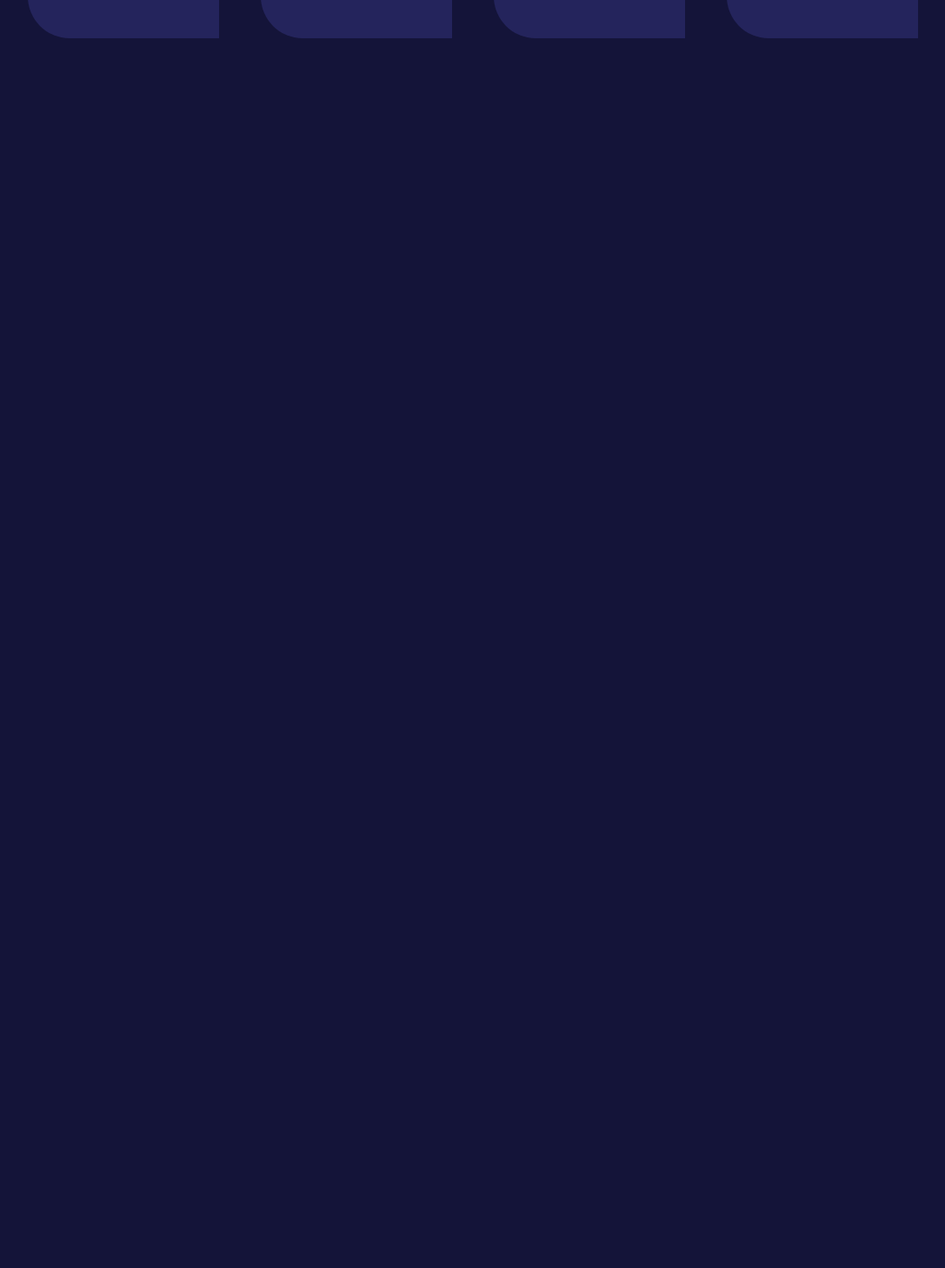
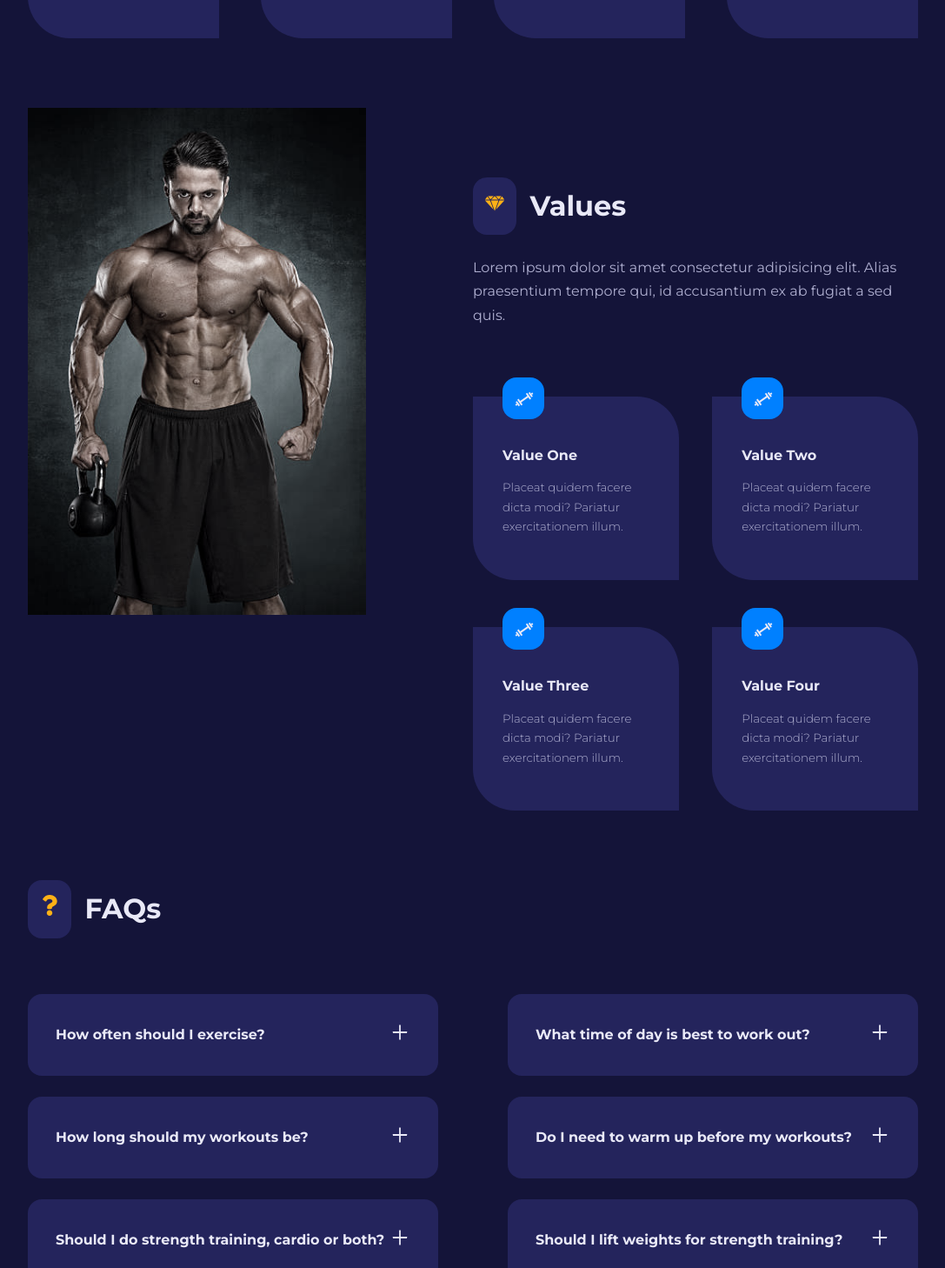
Before and after one commit to MehediMashfan086/react-project-gym, a React (Create React App) app: page / in a window 1280 px wide. Shown: the part 1319-2777 px from the top of the page at 87% size, without its empty margins (96-1183 px from the left). Before the commit the page ends 1363 px from the top, so only its background shows below. Built offline with nearby package versions, Linux system fonts and the light colour scheme.

Commit message:
feat(Values, FAQs): VAlues and FAQs section done

```diff
--- /dev/null
+++ b/src/components/FAQs/FAQ.jsx
@@ -0,0 +1,21 @@
+import { React, useState } from 'react'
+import { AiOutlinePlus, AiOutlineMinus } from "react-icons/ai"
+
+const FAQ = ({id, question, answer}) => {
+    const [isAnswerShowing, setIsAnswerShowing] = useState(false);
+  return (
+    <article className="faq" onClick={() => setIsAnswerShowing(prev => !prev)}>
+        <div>
+            <h4>{question}</h4>
+            <button className="faq-icon">
+                {
+                    isAnswerShowing ? <AiOutlineMinus /> : <AiOutlinePlus />
+                }
+            </button>
+        </div>
+        { isAnswerShowing && <p>{answer}</p>}
+    </article>
+  )
+}
+
+export default FAQ
--- /dev/null
+++ b/src/components/FAQs/FAQs.jsx
@@ -0,0 +1,25 @@
+import React from 'react'
+import SectionHead from '../SectionHead/SectionHead'
+import { faqs } from "../../data"
+import { FaQuestion } from "react-icons/fa"
+import FAQ from './FAQ'
+// import Card from "../../UI/Card"
+
+const FAQs = () => {
+  return (
+    <section className="faqs">
+        <div className="container faqs-container">
+            <SectionHead icon={<FaQuestion />} title="FAQs" />
+            <div className="faqs-wrapper">
+                    {
+                        faqs.map(({id, question, answer}) => {
+                            return <FAQ key={id} question={question} answer={answer}/>
+                        })
+                    }
+                </div>
+        </div>
+    </section>
+  )
+}
+
+export default FAQs
--- /dev/null
+++ b/src/components/Values/Values.jsx
@@ -0,0 +1,43 @@
+import React from 'react'
+import Image from "../../images/values.jpg"
+import SectionHead from '../SectionHead/SectionHead'
+import { GiCutDiamond } from "react-icons/gi"
+import { values } from "../../data"
+import Card from "../../UI/Card"
+
+const Values = () => {
+  return (
+    <section className="values">
+        <div className="container values-container">
+            {/* Values Left */}
+            <div className="values-left">
+                <div className="values-image">
+                    <img src={Image} alt="values-pic" />
+                </div>
+            </div>
+
+            {/* Values Right */}
+            <div className="values-right">
+                <SectionHead icon={<GiCutDiamond />} title="Values" />
+                <p>Lorem ipsum dolor sit amet consectetur adipisicing elit.
+                    Alias praesentium tempore qui, id accusantium ex
+                    ab fugiat a sed quis.
+                </p>
+                <div className="values-wrapper">
+                    {
+                        values.map(({id, icon, title, desc}) => {
+                            return <Card key={id} className="values-value">
+                                <span>{icon}</span>
+                                <h4>{title}</h4>
+                                <small>{desc}</small>
+                            </Card>
+                        })
+                    }
+                </div>
+            </div>
+        </div>
+    </section>
+  )
+}
+
+export default Values
--- a/src/data.js
+++ b/src/data.js
@@ -1,4 +1,5 @@
 import {CgGym} from 'react-icons/cg'
+import { SiOpenaigym } from "react-icons/si"
 
 
 
@@ -38,28 +39,28 @@ export const links = [
 export const programs = [
     {
         id: 1,
-        icon: <CgGym/>,
+        icon: <SiOpenaigym/>,
         title: "Program One",
         info: "This is the day that the lord has made. We will rejoice!",
         path: "/programs/111"
     },
     {
         id: 2,
-        icon: <CgGym/>,
+        icon: <SiOpenaigym/>,
         title: "Program Two",
         info: "This is the day that the lord has made. We will rejoice!",
         path: "/programs/222"
     },
     {
         id: 3,
-        icon: <CgGym/>,
+        icon: <SiOpenaigym/>,
         title: "Program Three",
         info: "This is the day that the lord has made. We will rejoice!",
         path: "/programs/333"
     },
     {
         id: 4,
-        icon: <CgGym/>,
+        icon: <SiOpenaigym/>,
         title: "Program Four",
         info: "This is the day that the lord has made. We will rejoice!",
         path: "/programs/444"
--- a/src/pages/Home/Home.css
+++ b/src/pages/Home/Home.css
@@ -80,3 +80,80 @@
     background: var(--color-secondary);
     color: var(--color-gray-600);
 }
+
+
+
+/* ==== Values === */
+
+.values-container {
+    display: grid;
+    grid-template-columns: 38% 50%;
+    gap: 12%;
+}
+
+.values-image {
+    filter: saturate(0.25);
+    transition: var(--transition);
+}
+
+.values-image:hover {
+    filter: saturate(1);
+}
+
+.values-right > p {
+    margin: 1.5rem 0 5rem;
+}
+
+.values-wrapper {
+    display: grid;
+    grid-template-columns: 1fr 1fr;
+    gap: 3.4rem 2.4rem;
+}
+
+.card.values-value {
+    padding-top: 3.5rem;
+    text-align: left;
+    position: relative;
+}
+
+.card.values-value span {
+    position: absolute;
+    top: -1.5rem;
+}
+
+
+
+
+
+/* ==== FAQs === */
+
+.faqs-wrapper {
+    margin-top: 4rem;
+    display: grid;
+    grid-template-columns: 1fr 1fr;
+    gap: 1.5rem 5rem;
+    align-items: flex-start;
+}
+
+.faq {
+    background: var(--color-gray-500);
+    padding: 2rem;
+    border-radius: 1rem;
+    cursor: pointer;
+}
+
+.faq div {
+    display: flex;
+    justify-content: space-between;
+    align-items: center;
+}
+
+.faq-icon {
+    background: transparent;
+    color: var(--color-gray-100);
+    font-size: 1.5rem;
+}
+
+.faq p {
+    margin-top: 1.5rem;
+}
--- a/src/pages/Home/Home.jsx
+++ b/src/pages/Home/Home.jsx
@@ -2,12 +2,16 @@ import React from 'react'
 import "./Home.css"
 import MainHeader from '../../components/Header/MainHeader'
 import Programs from '../../components/Programs/Programs'
+import Values from '../../components/Values/Values'
+import FAQs from '../../components/FAQs/FAQs'
 
 const Home = () => {
   return (
     <>
       <MainHeader />
       <Programs />
+      <Values />
+      <FAQs />
     </>
   )
 }
```
Also changed, not shown: src/images/values.jpg (added).
